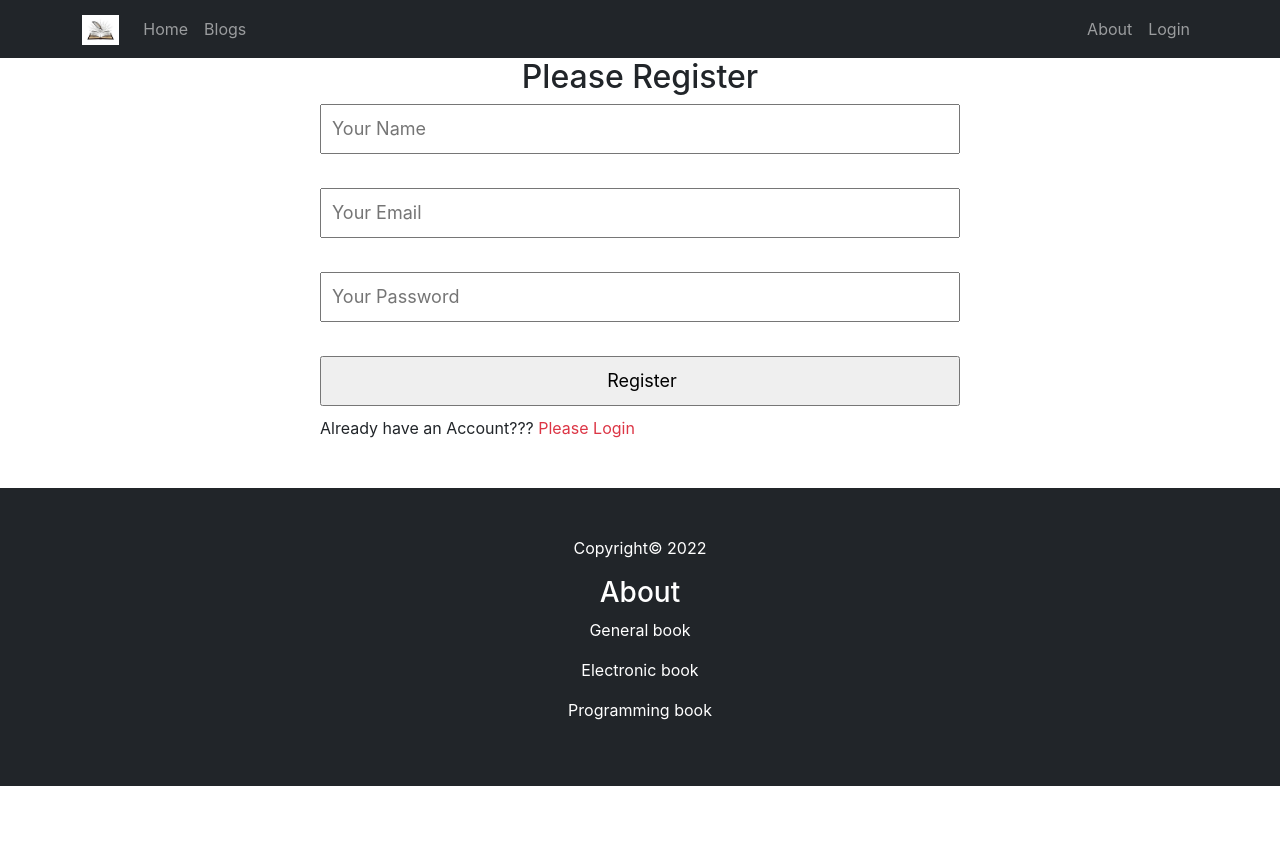
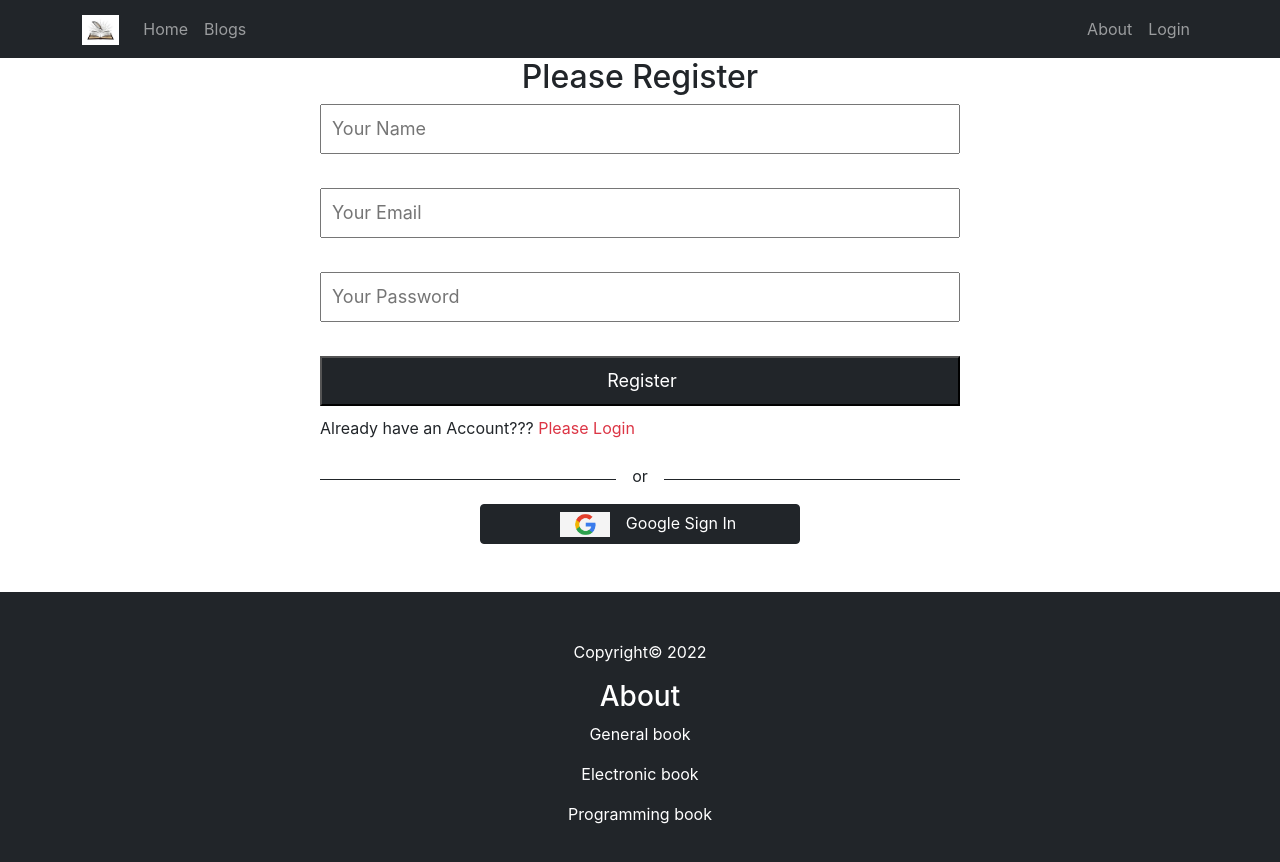
Before and after one commit to abdurrahaman4363/warehouse-client-assignment-11, a React (Create React App) app: page /register in a window 1280 px wide. Shown: the top 862 px of the page. Before the commit the page ends 800 px from the top, so only its background shows below. Built offline with nearby package versions, Linux system fonts and the light colour scheme; no server answers.

Commit message:
social login implement

```diff
--- a/src/pages/Login/Login/Login.js
+++ b/src/pages/Login/Login/Login.js
@@ -3,6 +3,7 @@ import { Button, Form } from 'react-bootstrap';
 import { useSignInWithEmailAndPassword } from 'react-firebase-hooks/auth';
 import { useLocation, useNavigate } from 'react-router-dom';
 import auth from '../../../firebase.init';
+import SocialLogin from '../SocialLogin/SocialLogin';
 
 const Login = () => {
     const emailRef = useRef('');
@@ -48,15 +49,12 @@ const Login = () => {
             <h2 className='text-center mt-2'>Please login</h2>
             <Form onSubmit={handleSubmit}>
                 <Form.Group className="mb-3" controlId="formBasicEmail">
-                    <Form.Label>Email address</Form.Label>
+
                     <Form.Control ref={emailRef} type="email"  placeholder="Enter email" required />
-                    <Form.Text className="text-muted">
-                        We'll never share your email with anyone else.
-                    </Form.Text>
                 </Form.Group>
 
                 <Form.Group className="mb-3" controlId="formBasicPassword">
-                    <Form.Label>Password</Form.Label>
+
                     <Form.Control ref={passwordRef} type="password" placeholder="Password" required />
                 </Form.Group>
                 <Form.Group className="mb-3" controlId="formBasicCheckbox">
@@ -65,8 +63,9 @@ const Login = () => {
                 <Button variant="primary" type="submit">
                     Submit
                 </Button>
-                <p>New to Book Store??? <span onClick={navigateRegister} className='text-danger'>Please Register</span></p>
             </Form>
+            <p>New to Book Store??? <span onClick={navigateRegister} className='text-danger'>Please Register</span></p>
+            <SocialLogin></SocialLogin>
         </div>
     );
 };
--- a/src/pages/Login/Register/Register.js
+++ b/src/pages/Login/Register/Register.js
@@ -3,6 +3,7 @@ import { useNavigate } from 'react-router-dom';
 import './Register.css';
 import { useCreateUserWithEmailAndPassword } from 'react-firebase-hooks/auth';
 import auth from '../../../firebase.init';
+import SocialLogin from '../SocialLogin/SocialLogin';
 
 const Register = () => {
     // auth
@@ -43,10 +44,11 @@ const Register = () => {
                 <input type="text" name='name' id='' placeholder='Your Name' /><br />
                 <input type="email" name="email" id="" placeholder='Your Email' required/><br />
                 <input type="password" name="password" id="" placeholder='Your Password' required/><br />
-                <input type="submit" value="Register" />
+                <input className='bg-dark text-white' type="submit" value="Register" />
 
             </form>
             <p>Already have an Account??? <span onClick={navigateLogin} className='text-danger'>Please Login</span></p>
+            <SocialLogin></SocialLogin>
         </div>
     );
 };
--- /dev/null
+++ b/src/pages/Login/SocialLogin/SocialLogin.js
@@ -0,0 +1,42 @@
+import React from 'react';
+import { useSignInWithGoogle } from 'react-firebase-hooks/auth';
+import { useNavigate } from 'react-router-dom';
+import auth from '../../../firebase.init';
+import googleLogo from '../../../images/banner/googleLogo.png'
+
+const SocialLogin = () => {
+    const [signInWithGoogle, user, loading, error] = useSignInWithGoogle(auth);
+    const navigate = useNavigate();
+
+    let errorElement;
+
+    if (error) {
+           errorElement = <div>
+                <p className='text-danger'>Error: {error.message}</p>
+            </div>
+    }
+
+    if (user) {
+        navigate('/home')
+    }
+    return (
+        <div>
+            <div className='d-flex align-items-center'>
+                <div style={{ height: '1px' }} className='bg-dark w-50'></div>
+                <p className='mt-2 px-3'>or</p>
+                <div style={{ height: '1px' }} className='bg-dark w-50'></div>
+            </div>
+            {errorElement}
+            <div>
+                <button
+                    onClick={() => signInWithGoogle()}
+                    className='btn btn-dark w-50 d-block mx-auto'>
+                    <img style={{ width: '50px' }} className='mx-3' src={googleLogo} alt="" />
+                    Google Sign In
+                </button>
+            </div>
+        </div>
+    );
+};
+
+export default SocialLogin;
```
Also changed, not shown: src/images/banner/googleLogo.png (added).
